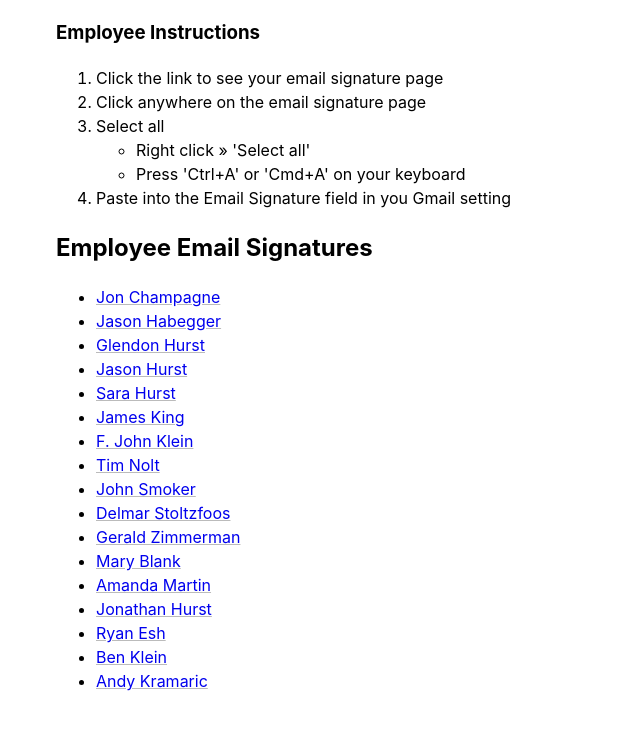
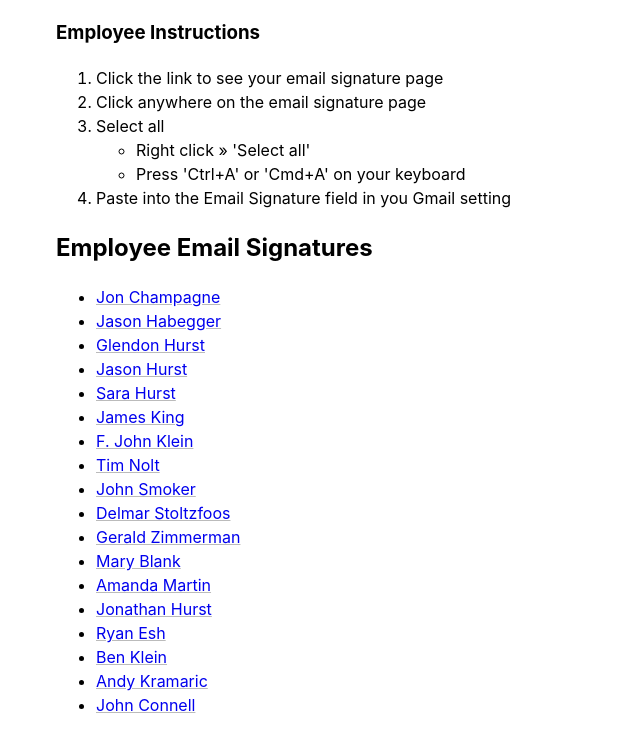
Before and after one commit to IntegrousFenceAndDeck/IntegrousEmailSignatures, a plain HTML site: page index.html in a window 1280 px wide. Shown: the part 120-872 px from the top of the page, without its empty margins (0-640 px from the left). Drawn offline with Linux system fonts and the light colour scheme.

Commit message:
Added John Connell

```diff
--- a/index.html
+++ b/index.html
@@ -50,6 +50,7 @@
         <li><a href="ryan-esh/">Ryan Esh</a></li>
         <li><a href="ben-klein/">Ben Klein</a></li>
         <li><a href="andy-kramaric/">Andy Kramaric</a></li>
+        <li><a href="john-connell/">John Connell</a></li>
     </ul>
 
 </body>
```
